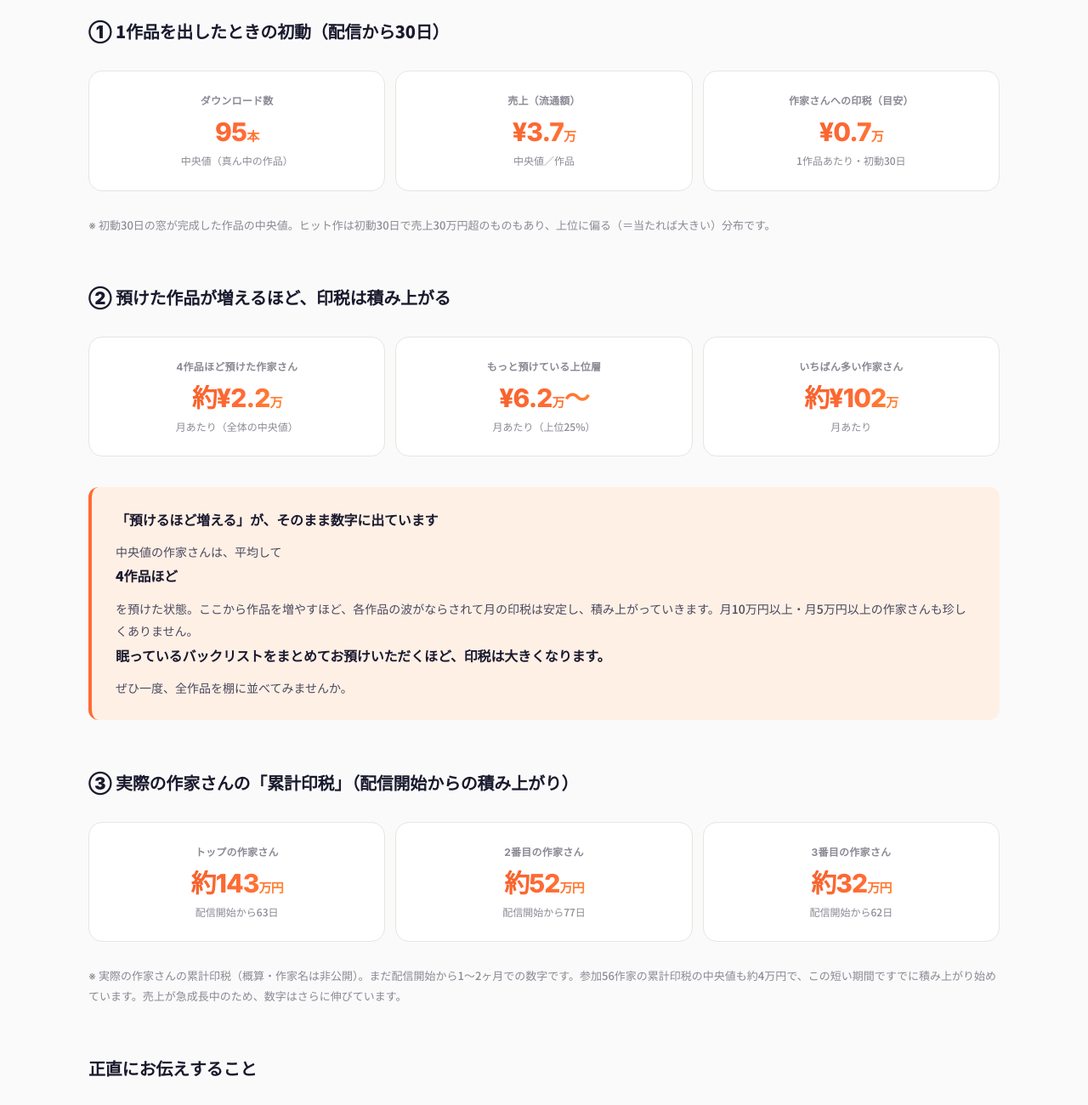
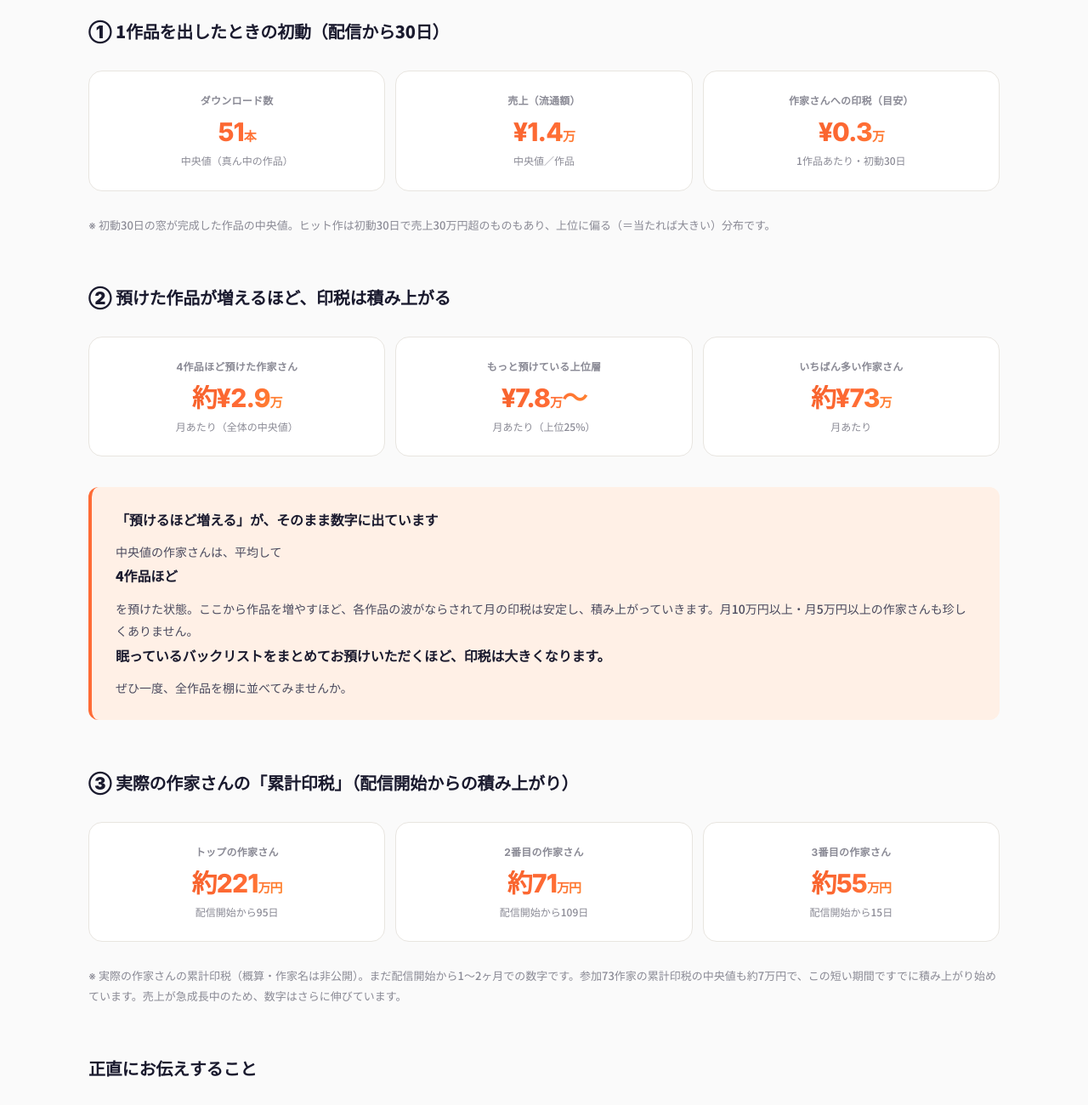
Before and after one commit to seiya398/manga-buff-intro, a plain HTML site: page money.html in a window 1280 px wide. Shown: the part 2480-3780 px from the top of the page at 85% size. Drawn offline with Linux system fonts and the light colour scheme.

Commit message:
auto: 実績数字を自動更新 (2026-09-15)

```diff
--- a/money.html
+++ b/money.html
@@ -102,17 +102,17 @@
     <!-- AUTO-STATS: ①②③ の数字は refresh_lp_stats.py が data-stat 単位で自動差し替え（毎月15日 GitHub Actions）。手編集する場合は数字だけ変える -->
     <h3 class="block-title">① 1作品を出したときの初動（配信から30日）</h3>
     <div class="sim-grid">
-      <div class="sim-cell"><div class="sim-cell-label">ダウンロード数</div><div class="sim-cell-value"><span data-stat="init_dl">95</span><span style="font-size:0.5em;">本</span></div><div class="sim-cell-sub">中央値（真ん中の作品）</div></div>
-      <div class="sim-cell"><div class="sim-cell-label">売上（流通額）</div><div class="sim-cell-value"><span data-stat="init_sales">¥3.7</span><span style="font-size:0.5em;">万</span></div><div class="sim-cell-sub">中央値／作品</div></div>
-      <div class="sim-cell"><div class="sim-cell-label">作家さんへの印税（目安）</div><div class="sim-cell-value"><span data-stat="init_return">¥0.7</span><span style="font-size:0.5em;">万</span></div><div class="sim-cell-sub">1作品あたり・初動30日</div></div>
+      <div class="sim-cell"><div class="sim-cell-label">ダウンロード数</div><div class="sim-cell-value"><span data-stat="init_dl">51</span><span style="font-size:0.5em;">本</span></div><div class="sim-cell-sub">中央値（真ん中の作品）</div></div>
+      <div class="sim-cell"><div class="sim-cell-label">売上（流通額）</div><div class="sim-cell-value"><span data-stat="init_sales">¥1.4</span><span style="font-size:0.5em;">万</span></div><div class="sim-cell-sub">中央値／作品</div></div>
+      <div class="sim-cell"><div class="sim-cell-label">作家さんへの印税（目安）</div><div class="sim-cell-value"><span data-stat="init_return">¥0.3</span><span style="font-size:0.5em;">万</span></div><div class="sim-cell-sub">1作品あたり・初動30日</div></div>
     </div>
     <p class="example-note">※ 初動30日の窓が完成した作品の中央値。ヒット作は初動30日で売上30万円超のものもあり、上位に偏る（＝当たれば大きい）分布です。</p>
 
     <h3 class="block-title">② 預けた作品が増えるほど、印税は積み上がる</h3>
     <div class="sim-grid">
-      <div class="sim-cell"><div class="sim-cell-label">4作品ほど預けた作家さん</div><div class="sim-cell-value"><span data-stat="m30_med">約¥2.2</span><span style="font-size:0.5em;">万</span></div><div class="sim-cell-sub">月あたり（全体の中央値）</div></div>
-      <div class="sim-cell"><div class="sim-cell-label">もっと預けている上位層</div><div class="sim-cell-value"><span data-stat="m30_p75">¥6.2</span><span style="font-size:0.5em;">万</span>〜</div><div class="sim-cell-sub">月あたり（上位25%）</div></div>
-      <div class="sim-cell"><div class="sim-cell-label">いちばん多い作家さん</div><div class="sim-cell-value"><span data-stat="m30_max">約¥102</span><span style="font-size:0.5em;">万</span></div><div class="sim-cell-sub">月あたり</div></div>
+      <div class="sim-cell"><div class="sim-cell-label">4作品ほど預けた作家さん</div><div class="sim-cell-value"><span data-stat="m30_med">約¥2.9</span><span style="font-size:0.5em;">万</span></div><div class="sim-cell-sub">月あたり（全体の中央値）</div></div>
+      <div class="sim-cell"><div class="sim-cell-label">もっと預けている上位層</div><div class="sim-cell-value"><span data-stat="m30_p75">¥7.8</span><span style="font-size:0.5em;">万</span>〜</div><div class="sim-cell-sub">月あたり（上位25%）</div></div>
+      <div class="sim-cell"><div class="sim-cell-label">いちばん多い作家さん</div><div class="sim-cell-value"><span data-stat="m30_max">約¥73</span><span style="font-size:0.5em;">万</span></div><div class="sim-cell-sub">月あたり</div></div>
     </div>
     <div class="hl-box">
       <strong>「預けるほど増える」が、そのまま数字に出ています</strong>
@@ -121,11 +121,11 @@
 
     <h3 class="block-title">③ 実際の作家さんの「累計印税」（配信開始からの積み上がり）</h3>
     <div class="sim-grid">
-      <div class="sim-cell"><div class="sim-cell-label">トップの作家さん</div><div class="sim-cell-value"><span data-stat="cum1">約143</span><span style="font-size:0.5em;">万円</span></div><div class="sim-cell-sub"><span data-stat="cum1_sub">配信開始から63日</span></div></div>
-      <div class="sim-cell"><div class="sim-cell-label">2番目の作家さん</div><div class="sim-cell-value"><span data-stat="cum2">約52</span><span style="font-size:0.5em;">万円</span></div><div class="sim-cell-sub"><span data-stat="cum2_sub">配信開始から77日</span></div></div>
-      <div class="sim-cell"><div class="sim-cell-label">3番目の作家さん</div><div class="sim-cell-value"><span data-stat="cum3">約32</span><span style="font-size:0.5em;">万円</span></div><div class="sim-cell-sub"><span data-stat="cum3_sub">配信開始から62日</span></div></div>
+      <div class="sim-cell"><div class="sim-cell-label">トップの作家さん</div><div class="sim-cell-value"><span data-stat="cum1">約221</span><span style="font-size:0.5em;">万円</span></div><div class="sim-cell-sub"><span data-stat="cum1_sub">配信開始から95日</span></div></div>
+      <div class="sim-cell"><div class="sim-cell-label">2番目の作家さん</div><div class="sim-cell-value"><span data-stat="cum2">約71</span><span style="font-size:0.5em;">万円</span></div><div class="sim-cell-sub"><span data-stat="cum2_sub">配信開始から109日</span></div></div>
+      <div class="sim-cell"><div class="sim-cell-label">3番目の作家さん</div><div class="sim-cell-value"><span data-stat="cum3">約55</span><span style="font-size:0.5em;">万円</span></div><div class="sim-cell-sub"><span data-stat="cum3_sub">配信開始から15日</span></div></div>
     </div>
-    <p class="example-note">※ 実際の作家さんの累計印税（概算・作家名は非公開）。まだ配信開始から1〜2ヶ月での数字です。参加<span data-stat="cum_n">56</span>作家の累計印税の中央値も<span data-stat="cum_med">約4万円</span>で、この短い期間ですでに積み上がり始めています。売上が急成長中のため、数字はさらに伸びています。</p>
+    <p class="example-note">※ 実際の作家さんの累計印税（概算・作家名は非公開）。まだ配信開始から1〜2ヶ月での数字です。参加<span data-stat="cum_n">73</span>作家の累計印税の中央値も<span data-stat="cum_med">約7万円</span>で、この短い期間ですでに積み上がり始めています。売上が急成長中のため、数字はさらに伸びています。</p>
 
     <h3 class="block-title">正直にお伝えすること</h3>
     <div class="callout info">
```
Also changed, not shown: index.html (+1 -1 lines).
